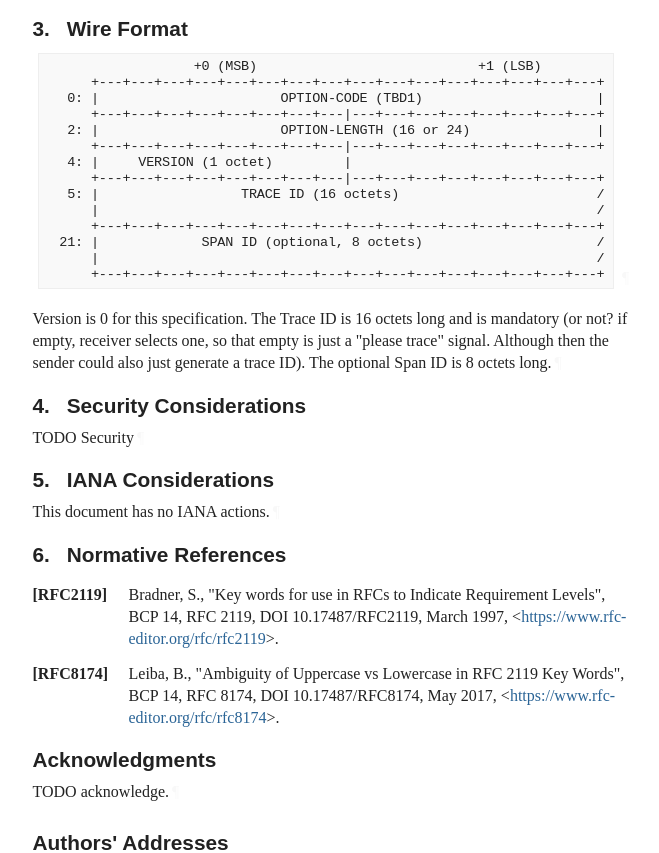
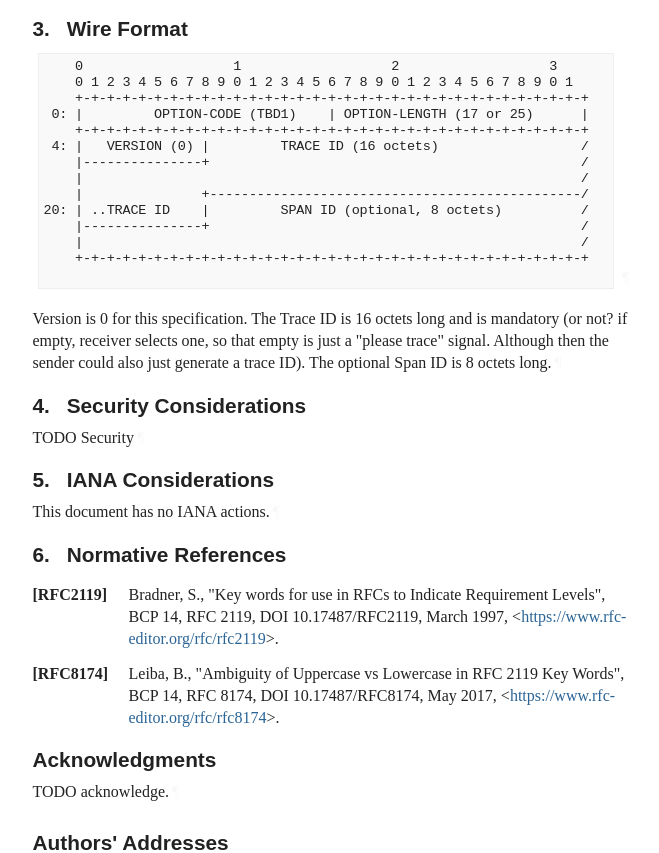
Before and after one commit to PowerDNS/draft-edns-otel-trace-ids, a plain HTML site: page draft-edns-otel-trace-ids.html in a window 1280 px wide. Shown: the part 916-1769 px from the top of the page, without its empty margins (92-751 px from the left). Drawn offline with Linux system fonts and the light colour scheme; a web font is replaced by a local one.

Commit message:
Script updating gh-pages from e18c2e8. [ci skip]

```diff
--- a/draft-edns-otel-trace-ids.html
+++ b/draft-edns-otel-trace-ids.html
@@ -1197,20 +1197,20 @@ appear in all capitals, as shown here.<a href="#section-2-1" class="pilcrow">¶<
       </h2>
 <div class="alignLeft art-ascii-art art-text artwork" id="section-3-1">
 <pre>
-                   +0 (MSB)                            +1 (LSB)
-      +---+---+---+---+---+---+---+---+---+---+---+---+---+---+---+---+
-   0: |                       OPTION-CODE (TBD1)                      |
-      +---+---+---+---+---+---+---+---|---+---+---+---+---+---+---+---+
-   2: |                       OPTION-LENGTH (16 or 24)                |
-      +---+---+---+---+---+---+---+---|---+---+---+---+---+---+---+---+
-   4: |     VERSION (1 octet)         |
-      +---+---+---+---+---+---+---+---|---+---+---+---+---+---+---+---+
-   5: |                  TRACE ID (16 octets)                         /
-      |                                                               /
-      +---+---+---+---+---+---+---+---+---+---+---+---+---+---+---+---+
-  21: |             SPAN ID (optional, 8 octets)                      /
-      |                                                               /
-      +---+---+---+---+---+---+---+---+---+---+---+---+---+---+---+---+
+    0                   1                   2                   3
+    0 1 2 3 4 5 6 7 8 9 0 1 2 3 4 5 6 7 8 9 0 1 2 3 4 5 6 7 8 9 0 1
+    +-+-+-+-+-+-+-+-+-+-+-+-+-+-+-+-+-+-+-+-+-+-+-+-+-+-+-+-+-+-+-+-+
+ 0: |         OPTION-CODE (TBD1)    | OPTION-LENGTH (17 or 25)      |
+    +-+-+-+-+-+-+-+-+-+-+-+-+-+-+-+-+-+-+-+-+-+-+-+-+-+-+-+-+-+-+-+-+
+ 4: |   VERSION (0) |         TRACE ID (16 octets)                  /
+    |---------------+                                               /
+    |                                                               /
+    |               +-----------------------------------------------/
+20: | ..TRACE ID    |         SPAN ID (optional, 8 octets)          /
+    |---------------+                                               /
+    |                                                               /
+    +-+-+-+-+-+-+-+-+-+-+-+-+-+-+-+-+-+-+-+-+-+-+-+-+-+-+-+-+-+-+-+-+
+
 </pre><a href="#section-3-1" class="pilcrow">¶</a>
 </div>
 <p id="section-3-2">Version is 0 for this specification.
```
Also changed, not shown: draft-edns-otel-trace-ids.txt.
